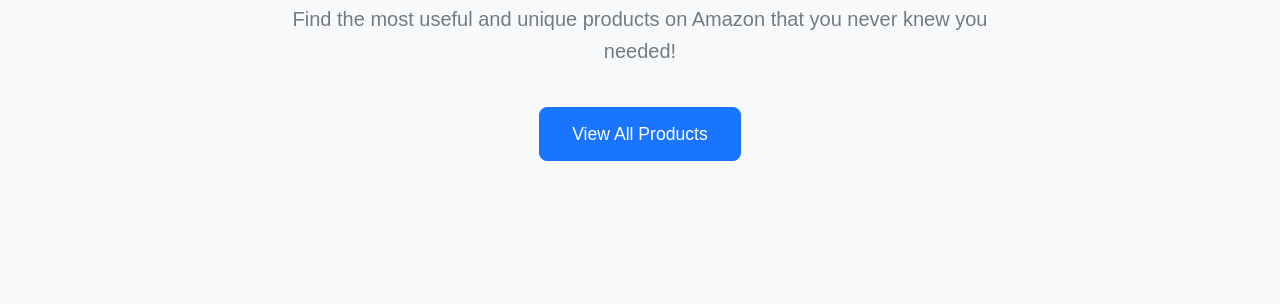
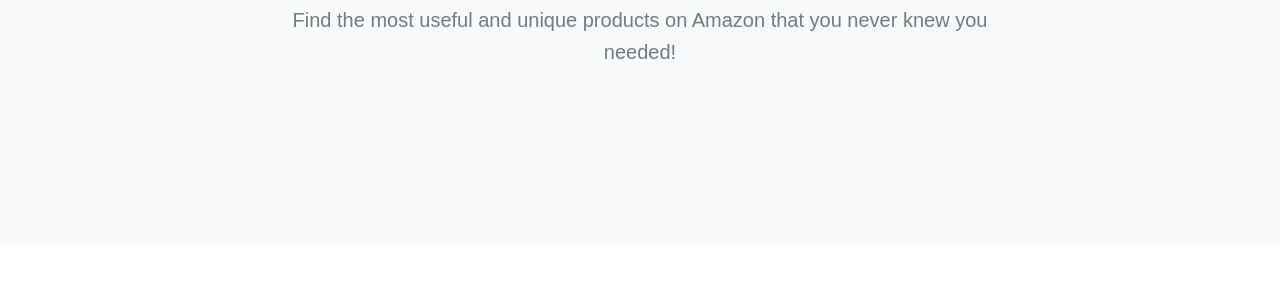
Before and after one commit to ralphcastillo2/oddlyuseful.fun, a plain HTML site: page index.html in a window 1280 px wide. Shown: the part 311-615 px from the top of the page. Drawn offline with nearby package versions, Linux system fonts and the light colour scheme.

Commit message:
Remove View All Products button and related styles

```diff
--- a/index.html
+++ b/index.html
@@ -111,9 +111,6 @@
                     <div class="hero-content">
                         <h1 class="display-4 fw-bold">Discover Amazing Products</h1>
                         <p class="lead">Find the most useful and unique products on Amazon that you never knew you needed!</p>
-                        <div class="hero-buttons text-center">
-                            <a href="#products" class="btn btn-primary btn-lg scroll-to">View All Products</a>
-                        </div>
                     </div>
                 </div>
             </div>
--- a/script.js
+++ b/script.js
@@ -31,12 +31,6 @@ document.addEventListener('DOMContentLoaded', function() {
     scrollLinks.forEach(link => {
         link.addEventListener('click', smoothScroll);
     });
-
-    // Specifically handle the hero section button
-    const heroButton = document.querySelector('.hero-buttons .btn');
-    if (heroButton) {
-        heroButton.addEventListener('click', smoothScroll);
-    }
 });
 
 // Smooth scrolling for anchor links
--- a/styles.css
+++ b/styles.css
@@ -339,22 +339,6 @@ footer h5 {
     font-size: 1.2em;
 }
 
-/* Hero Buttons */
-.hero-buttons {
-    margin-top: 2.5rem;
-}
-
-.hero-buttons .btn {
-    padding: 0.8rem 2rem;
-    font-size: 1.1rem;
-    transition: all 0.3s ease;
-}
-
-.hero-buttons .btn:hover {
-    transform: translateY(-2px);
-    box-shadow: 0 4px 8px rgba(0,0,0,0.1);
-}
-
 /* Product Card Enhancements */
 .product-buttons {
     margin-top: 1rem;
```
